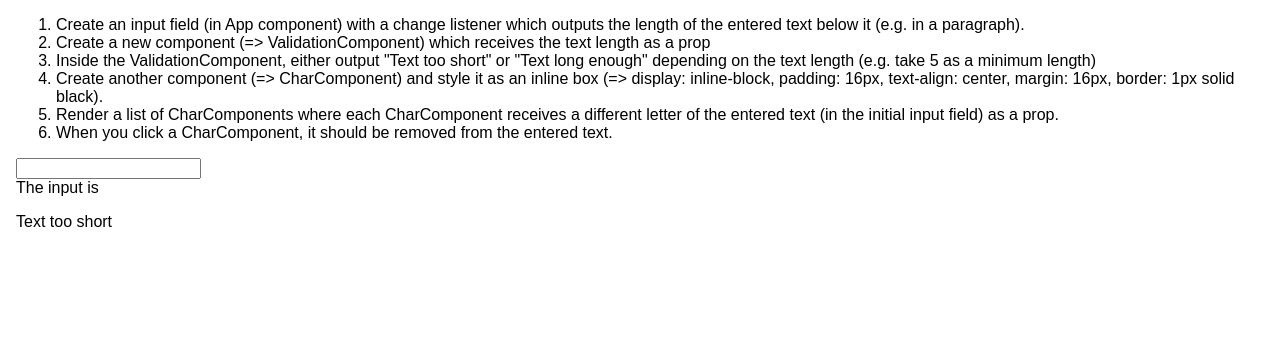
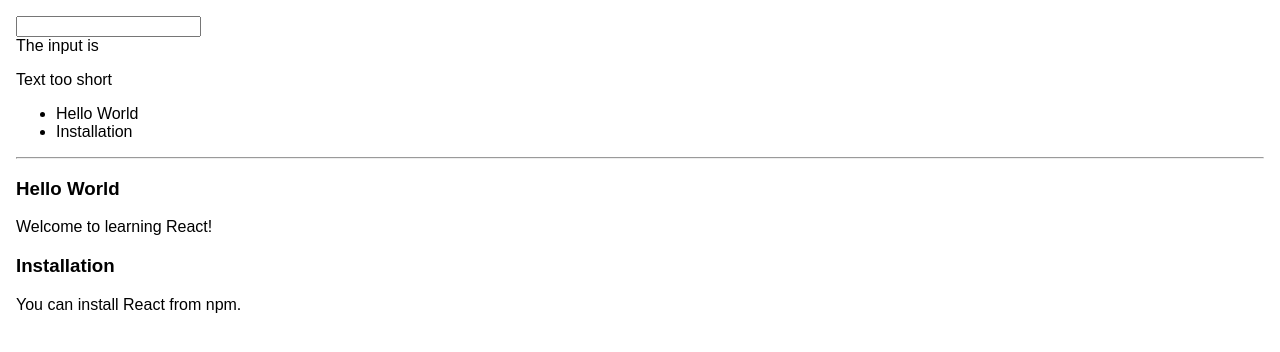
Before and after one commit to ShimnaA/myreactapp, a React (Create React App) app: page / in a window 1280 px wide. Shown: the top 352 px of the page. Built offline with nearby package versions, Linux system fonts and the light colour scheme.

Commit message:
blog view

```diff
--- a/src/App.js
+++ b/src/App.js
@@ -3,6 +3,7 @@
 import './App.css';
 import Validateinput from './Person/Validation';
 import CharComp from './Person/Charcomponent';
+import Blog from './Person/Blog'
 
 
 class App extends Component {
@@ -25,6 +26,11 @@
   }
 
   render() {
+
+    const posts = [
+      {id: 1, title: 'Hello World', content: 'Welcome to learning React!'},
+      {id: 2, title: 'Installation', content: 'You can install React from npm.'}
+    ];
      const chardatass = this.state.usrInput.split('').map((aa, index) => {
         return <CharComp
             chardata1={aa}
@@ -36,14 +42,7 @@
     return(
 
       <div className='App'>
-        <ol>
-          <li>Create an input field (in App component) with a change listener which outputs the length of the entered text below it (e.g. in a paragraph).</li>
-          <li>Create a new component (=> ValidationComponent) which receives the text length as a prop</li>
-          <li>Inside the ValidationComponent, either output "Text too short" or "Text long enough" depending on the text length (e.g. take 5 as a minimum length)</li>
-          <li>Create another component (=> CharComponent) and style it as an inline box (=> display: inline-block, padding: 16px, text-align: center, margin: 16px, border: 1px solid black).</li>
-          <li>Render a list of CharComponents where each CharComponent receives a different letter of the entered text (in the initial input field) as a prop.</li>
-          <li>When you click a CharComponent, it should be removed from the entered text.</li>
-        </ol>
+
       <input type="text"
        onChange={this.txtchangedHandler}
        value={this.state.usrInput} />
@@ -51,6 +50,7 @@
        <Validateinput lendata={this.state.usrInput.length} />
 
        {chardatass}
+       <Blog posts={posts} />
        </div>
 
     );
--- /dev/null
+++ b/src/Person/Blog.js
@@ -0,0 +1,27 @@
+import React from 'react';
+
+function Blog(props) {
+
+    const sidebar = (<ul>
+        {props.posts.map((post) =>
+            <li key={post.id}> {post.title}</li>
+        )}
+        </ul>
+    );
+    const content =  props.posts.map((post) =>
+            <div key={post.id} >
+                <h3>{post.title}</h3>
+                <p> {post.content}</p>
+            </div>
+
+        );
+    return (
+        <div>
+            {sidebar}
+            <hr></hr>
+            {content}
+        </div>
+    );
+}
+
+export default Blog;
```
